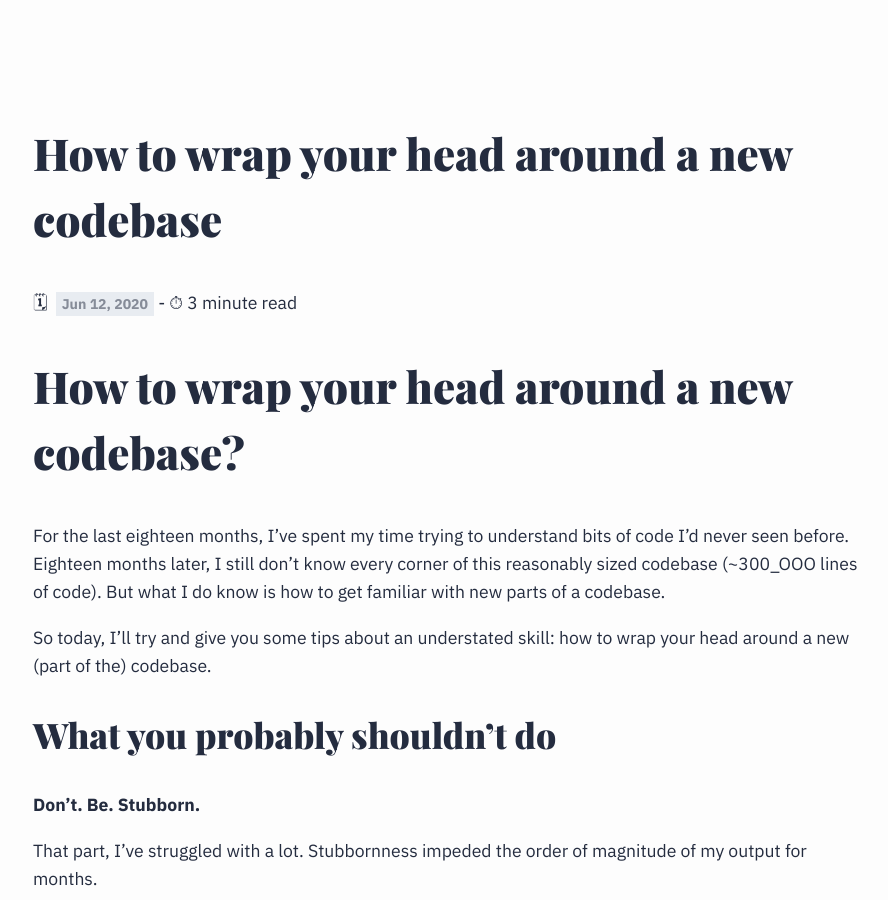
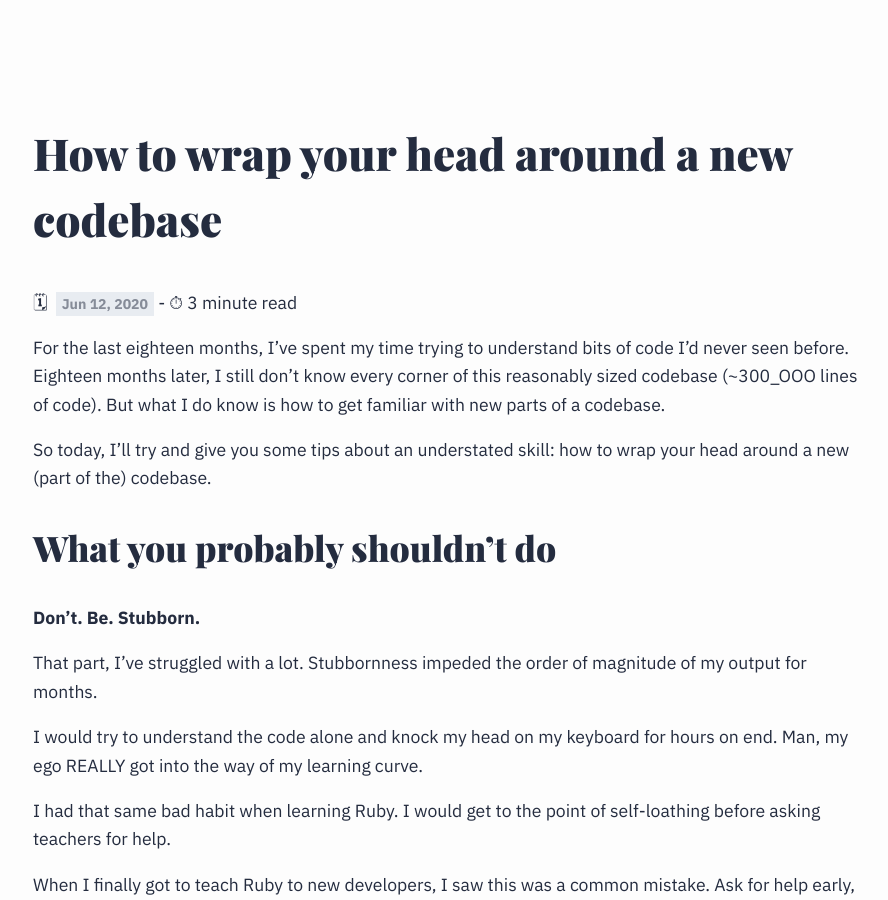
Before and after one commit to merciremi/remicodes, a Jekyll site: the page built from garden/_posts/2020-06-12-new-codebase.md, in a window 1280 px wide and 900 px high. Shown: the whole window, without its empty margins (191-1079 px from the left). Built offline with Jekyll 4.4.1, drawn with Linux system fonts in a browser that asks for light colours; some web fonts are replaced.

Commit message:
Remove duplicated title

```diff
--- a/garden/_posts/2020-06-12-new-codebase.md
+++ b/garden/_posts/2020-06-12-new-codebase.md
@@ -5,8 +5,6 @@ date: 2020-06-12
 excerpt: "For the last eighteen months, I've spent my time trying to understand bits of code I'd never seen before. Eighteen months later, I still don't know every corner of the codebase, but what I do know, is how to get efficiently familiar with new parts of a codebase."
 permalink: /wrap-your-head-around-new-codebase/
 ---
-
-# How to wrap your head around a new codebase?
 
 For the last eighteen months, I've spent my time trying to understand bits of code I'd never seen before. Eighteen months later, I still don't know every corner of this reasonably sized codebase (\~300_OOO lines of code). But what I do know is how to get familiar with new parts of a codebase.
 
```
